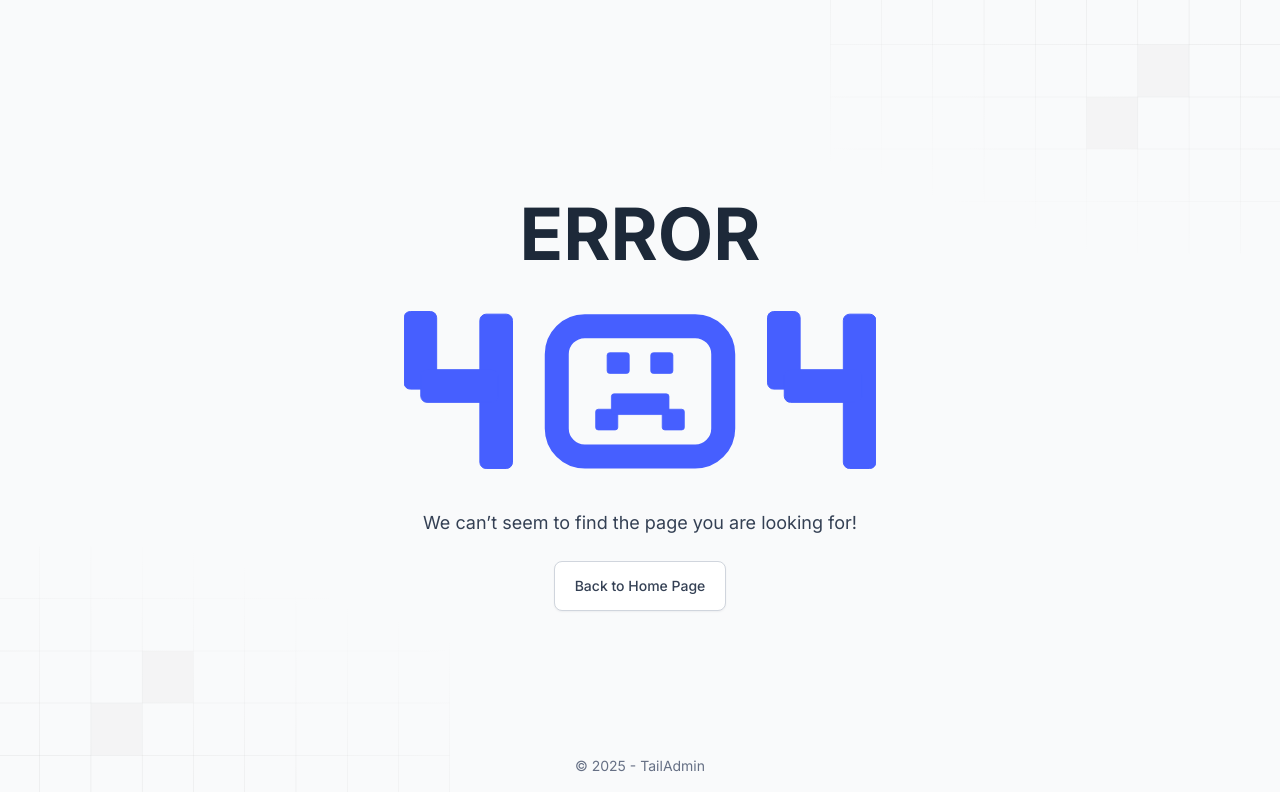
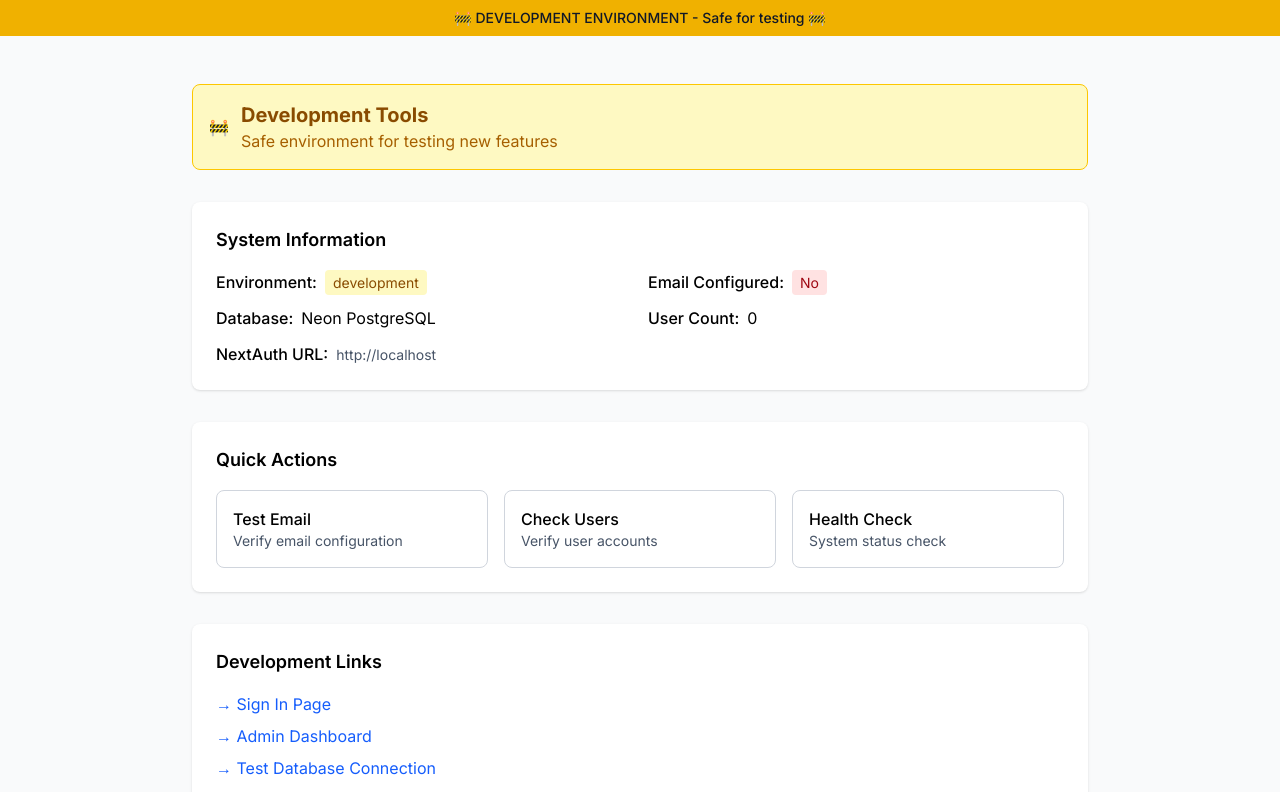
Before and after one commit to vineetparikh-rph/TempRx360.8.4.2025, a Next.js app: page /dev-tools in a window 1280 px wide. Before the commit this address had no page. Shown: the top 792 px of the page. Built offline with nearby package versions, Linux system fonts and the light colour scheme; no server answers.

Commit message:
Add development environment setup with visual indicators and dev tools

```diff
--- /dev/null
+++ b/src/app/dev-tools/page.tsx
@@ -0,0 +1,183 @@
+'use client';
+
+import { useState, useEffect } from 'react';
+
+interface SystemInfo {
+  environment: string;
+  database: string;
+  nextAuthUrl: string;
+  emailConfigured: boolean;
+  userCount: number;
+}
+
+export default function DevToolsPage() {
+  const [systemInfo, setSystemInfo] = useState<SystemInfo | null>(null);
+  const [loading, setLoading] = useState(true);
+
+  useEffect(() => {
+    fetchSystemInfo();
+  }, []);
+
+  const fetchSystemInfo = async () => {
+    try {
+      // Check email configuration
+      const emailResponse = await fetch('/api/test-email');
+      const emailData = await emailResponse.json();
+
+      // Get user count
+      const usersResponse = await fetch('/api/admin/users');
+      const usersData = await usersResponse.json();
+
+      setSystemInfo({
+        environment: process.env.NODE_ENV || 'unknown',
+        database: 'Neon PostgreSQL',
+        nextAuthUrl: window.location.origin,
+        emailConfigured: emailData.configured || false,
+        userCount: usersData.users?.length || 0
+      });
+    } catch (error) {
+      console.error('Failed to fetch system info:', error);
+    } finally {
+      setLoading(false);
+    }
+  };
+
+  const testFeature = async (feature: string) => {
+    console.log(`Testing ${feature}...`);
+    // Add specific test functions here
+  };
+
+  if (loading) {
+    return (
+      <div className="min-h-screen bg-gray-50 flex items-center justify-center">
+        <div className="text-center">
+          <div className="animate-spin rounded-full h-12 w-12 border-b-2 border-blue-600 mx-auto"></div>
+          <p className="mt-4 text-gray-600">Loading development tools...</p>
+        </div>
+      </div>
+    );
+  }
+
+  return (
+    <div className="min-h-screen bg-gray-50 py-12 px-4 sm:px-6 lg:px-8">
+      <div className="max-w-4xl mx-auto">
+        {/* Header */}
+        <div className="bg-yellow-100 border border-yellow-400 rounded-lg p-4 mb-8">
+          <div className="flex items-center">
+            <div className="text-yellow-600 mr-3">🚧</div>
+            <div>
+              <h1 className="text-xl font-bold text-yellow-800">Development Tools</h1>
+              <p className="text-yellow-700">Safe environment for testing new features</p>
+            </div>
+          </div>
+        </div>
+
+        {/* System Information */}
+        <div className="bg-white shadow rounded-lg p-6 mb-8">
+          <h2 className="text-lg font-semibold mb-4">System Information</h2>
+          <div className="grid grid-cols-1 md:grid-cols-2 gap-4">
+            <div className="space-y-3">
+              <div>
+                <span className="font-medium">Environment:</span>
+                <span className={`ml-2 px-2 py-1 rounded text-sm ${
+                  systemInfo?.environment === 'development'
+                    ? 'bg-yellow-100 text-yellow-800'
+                    : 'bg-green-100 text-green-800'
+                }`}>
+                  {systemInfo?.environment}
+                </span>
+              </div>
+              <div>
+                <span className="font-medium">Database:</span>
+                <span className="ml-2">{systemInfo?.database}</span>
+              </div>
+              <div>
+                <span className="font-medium">NextAuth URL:</span>
+                <span className="ml-2 text-sm text-gray-600">{systemInfo?.nextAuthUrl}</span>
+              </div>
+            </div>
+            <div className="space-y-3">
+              <div>
+                <span className="font-medium">Email Configured:</span>
+                <span className={`ml-2 px-2 py-1 rounded text-sm ${
+                  systemInfo?.emailConfigured
+                    ? 'bg-green-100 text-green-800'
+                    : 'bg-red-100 text-red-800'
+                }`}>
+                  {systemInfo?.emailConfigured ? 'Yes' : 'No'}
+                </span>
+              </div>
+              <div>
+                <span className="font-medium">User Count:</span>
+                <span className="ml-2">{systemInfo?.userCount}</span>
+              </div>
+            </div>
+          </div>
+        </div>
+
+        {/* Quick Actions */}
+        <div className="bg-white shadow rounded-lg p-6 mb-8">
+          <h2 className="text-lg font-semibold mb-4">Quick Actions</h2>
+          <div className="grid grid-cols-1 md:grid-cols-3 gap-4">
+            <button
+              onClick={() => window.open('/test-email', '_blank')}
+              className="p-4 border border-gray-300 rounded-lg hover:bg-gray-50 text-left"
+            >
+              <div className="font-medium">Test Email</div>
+              <div className="text-sm text-gray-600">Verify email configuration</div>
+            </button>
+
+            <button
+              onClick={() => window.open('/admin/check-users', '_blank')}
+              className="p-4 border border-gray-300 rounded-lg hover:bg-gray-50 text-left"
+            >
+              <div className="font-medium">Check Users</div>
+              <div className="text-sm text-gray-600">Verify user accounts</div>
+            </button>
+
+            <button
+              onClick={() => window.open('/health-check', '_blank')}
+              className="p-4 border border-gray-300 rounded-lg hover:bg-gray-50 text-left"
+            >
+              <div className="font-medium">Health Check</div>
+              <div className="text-sm text-gray-600">System status check</div>
+            </button>
+          </div>
+        </div>
+
+        {/* Development Links */}
+        <div className="bg-white shadow rounded-lg p-6">
+          <h2 className="text-lg font-semibold mb-4">Development Links</h2>
+          <div className="space-y-2">
+            <a href="/signin" className="block text-blue-600 hover:text-blue-800">
+              → Sign In Page
+            </a>
+            <a href="/admin" className="block text-blue-600 hover:text-blue-800">
+              → Admin Dashboard
+            </a>
+            <a href="/api/test-db-connection" className="block text-blue-600 hover:text-blue-800">
+              → Test Database Connection
+            </a>
+            <a href="/forgot-password" className="block text-blue-600 hover:text-blue-800">
+              → Password Reset Page
+            </a>
+          </div>
+        </div>
+
+        {/* Environment Warning */}
+        <div className="mt-8 bg-blue-50 border border-blue-200 rounded-lg p-4">
+          <div className="flex items-start">
+            <div className="text-blue-600 mr-3">ℹ️</div>
+            <div>
+              <h3 className="font-semibold text-blue-900">Development Environment</h3>
+              <p className="text-blue-800 text-sm mt-1">
+                This is a safe environment for testing. Changes made here won't affect the production system.
+                When ready, merge changes to the main branch to deploy to production.
+              </p>
+            </div>
+          </div>
+        </div>
+      </div>
+    </div>
+  );
+}
--- a/src/app/layout.tsx
+++ b/src/app/layout.tsx
@@ -3,6 +3,7 @@ import { Inter } from "next/font/google";
 import "./globals.css";
 import AuthProvider from "@/components/providers/authprovider";
 import { ThemeProvider } from "@/context/ThemeContext";
+import EnvironmentBanner from "@/components/common/EnvironmentBanner";
 
 const inter = Inter({ subsets: ["latin"] });
 
@@ -25,6 +26,7 @@ export default function RootLayout({
       <body className={inter.className}>
         <ThemeProvider>
           <AuthProvider>
+            <EnvironmentBanner />
             {children}
           </AuthProvider>
         </ThemeProvider>
--- /dev/null
+++ b/src/components/common/EnvironmentBanner.tsx
@@ -0,0 +1,28 @@
+'use client';
+
+import { useEffect, useState } from 'react';
+
+export default function EnvironmentBanner() {
+  const [environment, setEnvironment] = useState<string>('');
+
+  useEffect(() => {
+    // Check if we're in development
+    const isDev = process.env.NODE_ENV === 'development' ||
+                  window.location.hostname === 'localhost' ||
+                  window.location.hostname.includes('git-dev');
+
+    if (isDev) {
+      setEnvironment('development');
+    }
+  }, []);
+
+  if (environment !== 'development') {
+    return null;
+  }
+
+  return (
+    <div className="bg-yellow-500 text-black px-4 py-2 text-center text-sm font-medium">
+      🚧 DEVELOPMENT ENVIRONMENT - Safe for testing 🚧
+    </div>
+  );
+}
```
Also changed, not shown: 1 other file (tests, documents, lock files or other folders).
